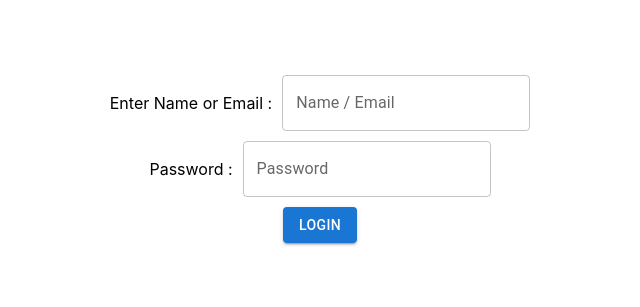
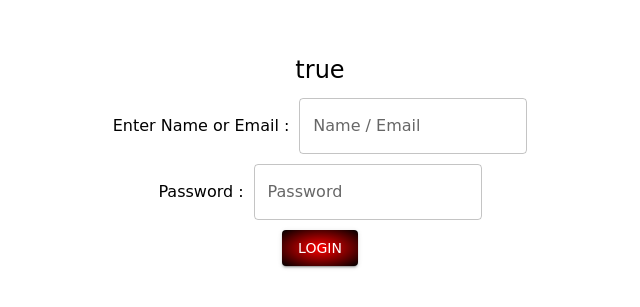
Before and after one commit to Chiranjeevi-s/React2024, a React (Create React App) app: page / in a window 1280 px wide. Shown: the part 241-548 px from the top of the page, without its empty margins (320-960 px from the left). Built offline with nearby package versions, Linux system fonts and the light colour scheme; no server answers.

Commit message:
theme provider setup and config

```diff
--- a/src/App.tsx
+++ b/src/App.tsx
@@ -1,12 +1,16 @@
 import { RouterProvider } from "react-router-dom";
 import "./App.css";
 import { route } from "./Route";
+import { ThemeProvider } from "@emotion/react";
+import theme from "./theme";
 
 function App() {
   return (
-    <div className="App">
-      <RouterProvider router={route} />
-    </div>
+    <ThemeProvider theme={theme}>
+      <div className="App">
+        <RouterProvider router={route} />
+      </div>
+    </ThemeProvider>
   );
 }
 
--- a/src/Components/login.tsx
+++ b/src/Components/login.tsx
@@ -1,7 +1,8 @@
 import React from "react";
 import axiosInstance from "../axios";
-import { Button, TextField } from "@mui/material";
+import { Button, TextField, Typography } from "@mui/material";
 import { Box } from "@mui/system";
+import Typo from "../MuiComponents/typo";
 
 interface ILoginProps {}
 
@@ -30,6 +31,7 @@ const Login: React.FunctionComponent<ILoginProps> = () => {
         gap: "10px",
       }}
     >
+      <Typo size="x-large" data={'true'} />
       <Box
         sx={{
           display: "flex",
@@ -37,7 +39,7 @@ const Login: React.FunctionComponent<ILoginProps> = () => {
           gap: "10px",
         }}
       >
-        Enter Name or Email :{" "}
+        <Typography>Enter Name or Email : </Typography>
         <TextField
           id="outlined-basic"
           label="Name / Email"
@@ -51,7 +53,7 @@ const Login: React.FunctionComponent<ILoginProps> = () => {
           gap: "10px",
         }}
       >
-        Password :{" "}
+        <Typography>Password : </Typography>
         <TextField id="outlined-basic" label="Password" variant="outlined" />
       </Box>
 
--- /dev/null
+++ b/src/MuiComponents/typo.tsx
@@ -0,0 +1,21 @@
+import { Typography } from "@mui/material";
+
+interface ITypoProps {
+  size:
+    | "smaller"
+    | "small"
+    | "medium"
+    | "large"
+    | "larger"
+    | "x-large"
+    | "xx-large"
+    | "xxx-large";
+  data: string | number;
+  sx?: any;
+}
+
+const Typo: React.FunctionComponent<ITypoProps> = ({ size, data, sx }) => {
+  return <Typography sx={{ fontSize: size, ...sx }}>{data}</Typography>;
+};
+
+export default Typo;
--- /dev/null
+++ b/src/theme.ts
@@ -0,0 +1,19 @@
+import { createTheme } from "@mui/material/styles";
+
+const theme = createTheme({
+  typography: {
+    fontFamily: '"Comic Sans MS", cursive',
+  },
+  components: {
+    MuiButton: {
+      styleOverrides: {
+        root: {
+          backgroundImage: "radial-gradient(red, black)",
+          color: "white",
+        },
+      },
+    },
+  },
+});
+
+export default theme;
```
Also changed, not shown: 1 other file (tests, documents, lock files or other folders).
